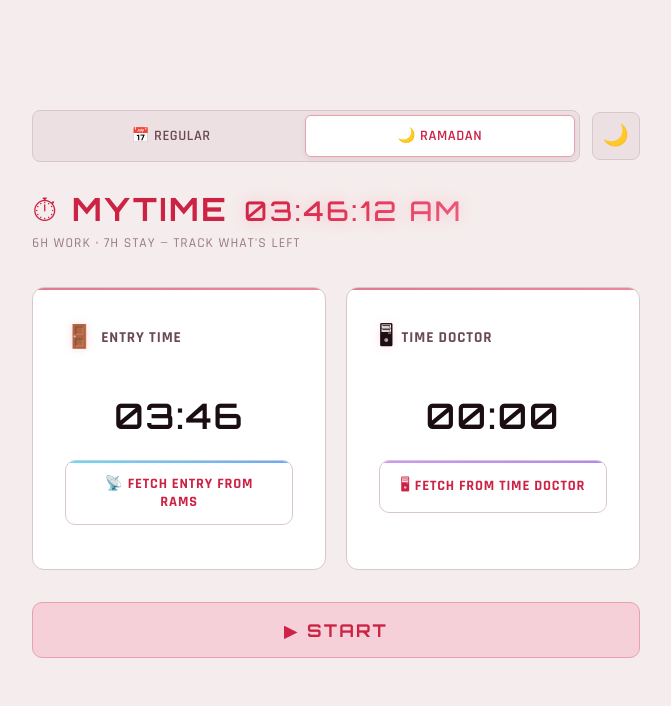
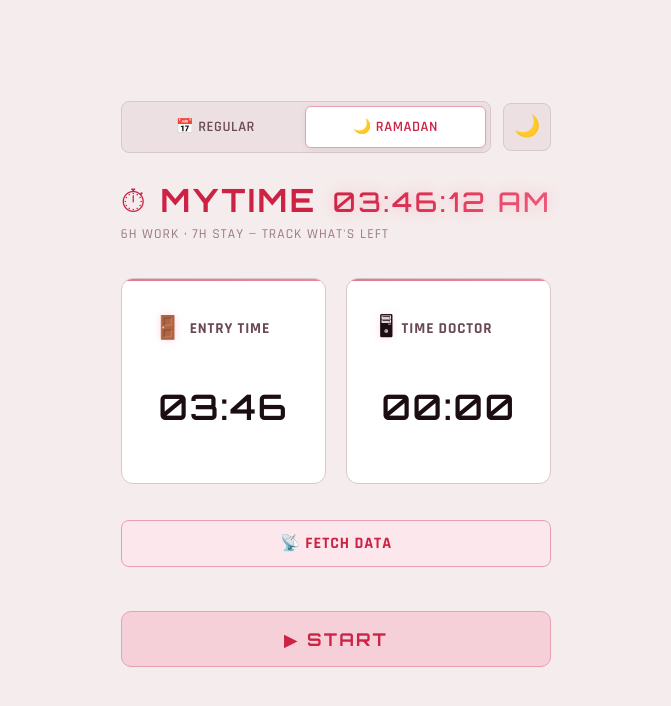
Before and after one commit to abdulla30r/myTime, a React (Vite) app: page / in a window 1280 px wide. Shown: the top 706 px of the page, without its empty margins (304-975 px from the left). Built offline with nearby package versions, Linux system fonts and the light colour scheme.

Commit message:
feat: unified fetch with employee map and N/A support

```diff
--- a/src/App.css
+++ b/src/App.css
@@ -1230,3 +1230,132 @@
   font-size: 0.95rem;
   cursor: pointer;
 }
+
+/* ── Unified Fetch Panel ── */
+.fetch-panel {
+  width: 100%;
+  margin-top: 1rem;
+}
+
+.fetch-btn {
+  width: 100%;
+  padding: 0.75rem 1.2rem;
+  border-radius: 8px;
+  border: 1px solid var(--accent-border);
+  background: var(--accent-bg);
+  color: var(--accent);
+  font-family: 'Rajdhani', sans-serif;
+  font-size: 1rem;
+  font-weight: 700;
+  text-transform: uppercase;
+  letter-spacing: 0.06em;
+  cursor: pointer;
+  transition: background 0.2s, border-color 0.2s, box-shadow 0.2s;
+  display: flex;
+  align-items: center;
+  justify-content: center;
+  gap: 0.5rem;
+  margin-bottom: 0.75rem;
+}
+
+.fetch-btn:hover:not(:disabled) {
+  background: var(--accent-bg-strong);
+  border-color: var(--accent);
+  box-shadow: var(--glow-accent);
+}
+
+.fetch-btn:disabled {
+  opacity: 0.6;
+  cursor: not-allowed;
+}
+
+.fetch-spinner {
+  display: inline-block;
+  width: 14px;
+  height: 14px;
+  border: 2px solid var(--accent-border);
+  border-top-color: var(--accent);
+  border-radius: 50%;
+  animation: rams-spin 0.6s linear infinite;
+}
+
+.fetch-status {
+  font-family: 'Rajdhani', sans-serif;
+  font-size: 0.8rem;
+  font-weight: 600;
+  padding: 0.4rem 0.75rem;
+  border-radius: 6px;
+  margin-bottom: 0.5rem;
+}
+
+.fetch-status--loading {
+  background: var(--accent-bg);
+  color: var(--text-secondary);
+  border: 1px solid var(--border-card);
+}
+
+.fetch-status--success {
+  background: #0a2e1a;
+  color: #4ade80;
+  border: 1px solid #166534;
+}
+
+.fetch-status--error {
+  background: #2e0a0a;
+  color: #f87171;
+  border: 1px solid #7f1d1d;
+}
+
+[data-theme='light'] .fetch-status--success {
+  background: #dcfce7;
+  color: #166534;
+  border-color: #86efac;
+}
+
+[data-theme='light'] .fetch-status--error {
+  background: #fef2f2;
+  color: #991b1b;
+  border-color: #fca5a5;
+}
+
+.fetch-select-group {
+  margin-top: 0.5rem;
+}
+
+.fetch-select {
+  width: 100%;
+  padding: 0.6rem 0.75rem;
+  border-radius: 8px;
+  border: 1px solid var(--accent-border);
+  background: var(--bg-card);
+  color: var(--text-primary);
+  font-family: 'Rajdhani', sans-serif;
+  font-size: 0.9rem;
+  cursor: pointer;
+}
+
+.fetch-change-btn {
+  width: 100%;
+  padding: 0.4rem 0.75rem;
+  border-radius: 6px;
+  border: 1px solid var(--border-card);
+  background: transparent;
+  color: var(--text-muted);
+  font-family: 'Rajdhani', sans-serif;
+  font-size: 0.75rem;
+  font-weight: 600;
+  text-transform: uppercase;
+  letter-spacing: 0.06em;
+  cursor: pointer;
+  transition: color 0.2s, border-color 0.2s;
+}
+
+.fetch-change-btn:hover {
+  color: var(--text-secondary);
+  border-color: var(--accent-border);
+}
+
+.input-card__na {
+  color: var(--text-muted);
+  opacity: 0.6;
+}
--- a/src/App.tsx
+++ b/src/App.tsx
@@ -4,14 +4,12 @@ import { useTimeCalculator } from './hooks/useTimeCalculator';
 import { useTheme } from './hooks/useTheme';
 import { ResultCard } from './components/ResultCard';
 import { ProgressBar } from './components/ProgressBar';
-import { RAMSPanel } from './components/RAMSPanel';
-import { TDPanel } from './components/TDPanel';
+import { FetchPanel } from './components/FetchPanel';
 import type { ScheduleMode } from './types/time';
 
 function App() {
   const { theme, toggleTheme } = useTheme();
-  const ramsFetched = useRef(false);
-  const tdFetched = useRef(false);
+  const hasTdData = useRef(true); // false when employee has no TD mapping
   const {
     started,
     setStarted,
@@ -69,7 +67,7 @@ function App() {
         /* ── Setup Screen ── */
         <section className="setup-screen">
           <div className="setup-row">
-            {/* Entry Time — from RAMS */}
+            {/* Entry Time */}
             <div className="setup-card">
               <div className="setup-card__header">
                 <span className="setup-card__icon">🚪</span>
@@ -78,35 +76,37 @@ function App() {
               <div className="setup-card__value">
                 {entryHour.toString().padStart(2, '0')}:{entryMinute.toString().padStart(2, '0')}
               </div>
-              <RAMSPanel
-                onApply={(h, m) => {
-                  setEntryHour(h);
-                  setEntryMinute(m);
-                  ramsFetched.current = true;
-                  if (tdFetched.current) setStarted(true);
-                }}
-              />
             </div>
 
-            {/* Time Doctor — from TD API */}
+            {/* Time Doctor */}
             <div className="setup-card">
               <div className="setup-card__header">
                 <span className="setup-card__icon">🖥</span>
                 <span className="setup-card__label">Time Doctor</span>
               </div>
               <div className="setup-card__value">
-                {tdHours.toString().padStart(2, '0')}:{tdMinutes.toString().padStart(2, '0')}
+                {hasTdData.current
+                  ? `${tdHours.toString().padStart(2, '0')}:${tdMinutes.toString().padStart(2, '0')}`
+                  : 'N/A'}
               </div>
-              <TDPanel
-                onApply={(h, m) => {
-                  setTdHours(h);
-                  setTdMinutes(m);
-                  tdFetched.current = true;
-                  if (ramsFetched.current) setStarted(true);
+            </div>
+          </div>
+
+          {/* Single fetch panel */}
+          <FetchPanel
+            onApply={(entry, td) => {
+              setEntryHour(entry.hour);
+              setEntryMinute(entry.minute);
+              if (td) {
+                setTdHours(td.hours);
+                setTdMinutes(td.minutes);
+                hasTdData.current = true;
+              } else {
+                hasTdData.current = false;
+              }
+              setStarted(true);
             }}
           />
-            </div>
-          </div>
 
           <button className="btn-start" onClick={() => setStarted(true)}>
             ▶ START
@@ -136,9 +136,15 @@ function App() {
                 <span className="input-card__label">Time Doctor</span>
               </div>
               <div className="input-card__display">
+                {hasTdData.current ? (
+                  <>
                     <span className="input-card__time">{tdTrackedStr}</span>
                     <span className="input-card__countdown">⏳ {tdRemainingCountdown} left</span>
                     <span className="input-card__sub">set: {tdHours}h {tdMinutes}m</span>
+                  </>
+                ) : (
+                  <span className="input-card__time input-card__na">N/A</span>
+                )}
               </div>
             </div>
           </section>
@@ -151,6 +157,7 @@ function App() {
 
           {/* ── Countdown Results ── */}
           <section className="results-section">
+            {hasTdData.current ? (
               <ResultCard
                 icon="🖥"
                 label="Time Doctor Remaining"
@@ -162,6 +169,11 @@ function App() {
                   <span className="result-card__sub">Quota complete ✔</span>
                 )}
               </ResultCard>
+            ) : (
+              <ResultCard icon="🖥" label="Time Doctor Remaining" value="N/A">
+                <span className="result-card__sub">No Time Doctor for this employee</span>
+              </ResultCard>
+            )}
 
             <ResultCard
               icon="🏢"
--- /dev/null
+++ b/src/components/FetchPanel.tsx
@@ -0,0 +1,149 @@
+import { useState } from 'react';
+import { useRAMS } from '../hooks/useRAMS';
+import { useTimeDoctor } from '../hooks/useTimeDoctor';
+import { getTDNameForRAMS } from '../utils/employeeMap';
+
+interface FetchPanelProps {
+  onApply: (entry: { hour: number; minute: number }, td: { hours: number; minutes: number } | null) => void;
+}
+
+export function FetchPanel({ onApply }: FetchPanelProps) {
+  const rams = useRAMS();
+  const td = useTimeDoctor();
+  const [fetching, setFetching] = useState(false);
+
+  const isLoading = fetching || rams.status === 'loading' || td.status === 'loading';
+
+  // ── Single fetch: RAMS + TD in parallel ──
+  const handleFetch = async () => {
+    setFetching(true);
+
+
+    // Wrap each in a settled promise so one failing doesn't block the other
+    await Promise.allSettled([
+      new Promise<void>((resolve) => {
+        rams.fetchAttendance(() => { /* no auto-apply yet */ });
+        // fetchAttendance is async internally but the hook updates state;
+        // we resolve immediately and rely on state updates
+        resolve();
+      }),
+      new Promise<void>((resolve) => {
+        td.fetchTimeDoctor();
+        resolve();
+      }),
+    ]);
+
+    setFetching(false);
+  };
+
+  // ── Handle employee selection from RAMS dropdown ──
+  const handleSelect = (ramsName: string) => {
+    if (!ramsName) return;
+
+    const ramsRecord = rams.records.find((r) => r.name === ramsName);
+    if (!ramsRecord) return;
+
+    // Parse RAMS entry time
+    const parts = ramsRecord.firstIn.split(':');
+    const h = parseInt(parts[0], 10);
+    const m = parseInt(parts[1], 10);
+    if (isNaN(h) || isNaN(m)) return;
+
+    // Save RAMS employee
+    rams.saveEmployee(ramsRecord.name);
+
+    // Look up TD via map
+    const tdName = getTDNameForRAMS(ramsName);
+    let tdData: { hours: number; minutes: number } | null = null;
+
+    if (typeof tdName === 'string') {
+      // Find matching TD record
+      const tdRecord = td.records.find(
+        (r) => r.name.toLowerCase() === tdName.toLowerCase()
+      );
+      if (tdRecord && tdRecord.seconds > 0) {
+        tdData = {
+          hours: Math.floor(tdRecord.seconds / 3600),
+          minutes: Math.floor((tdRecord.seconds % 3600) / 60),
+        };
+      } else {
+        // Has TD mapping but no tracked time today
+        tdData = { hours: 0, minutes: 0 };
+      }
+    }
+    // tdData stays null if no TD mapping → N/A
+
+    onApply({ hour: h, minute: m }, tdData);
+  };
+
+  // Build dropdown items with TD info
+  const dropdownItems = rams.records.map((r) => {
+    const tdName = getTDNameForRAMS(r.name);
+    let tdInfo = 'N/A';
+    if (typeof tdName === 'string') {
+      const tdRec = td.records.find(
+        (rec) => rec.name.toLowerCase() === tdName.toLowerCase()
+      );
+      tdInfo = tdRec ? tdRec.timeWorked : '00:00:00';
+    }
+    return { ramsName: r.name, firstIn: r.firstIn, tdInfo };
+  });
+
+  return (
+    <div className="fetch-panel">
+      <button
+        className="fetch-btn"
+        onClick={handleFetch}
+        disabled={isLoading}
+      >
+        {isLoading ? (
+          <>
+            <span className="fetch-spinner" />
+            Fetching...
+          </>
+        ) : (
+          '📡 Fetch Data'
+        )}
+      </button>
+
+      {/* Status messages */}
+      {rams.message && (
+        <div className={`fetch-status fetch-status--${rams.status}`}>
+          RAMS: {rams.message}
+        </div>
+      )}
+      {td.message && (
+        <div className={`fetch-status fetch-status--${td.status}`}>
+          TD: {td.message}
+        </div>
+      )}
+
+      {/* Employee picker — only RAMS list, TD auto-matched */}
+      {!rams.hasSavedEmployee && rams.records.length > 0 && (
+        <div className="fetch-select-group">
+          <select
+            className="fetch-select"
+            defaultValue=""
+            onChange={(e) => handleSelect(e.target.value)}
+          >
+            <option value="">-- Select your name --</option>
+            {dropdownItems.map((item) => (
+              <option key={item.ramsName} value={item.ramsName}>
+                {item.ramsName} — Entry: {item.firstIn} | TD: {item.tdInfo}
+              </option>
+            ))}
+          </select>
+        </div>
+      )}
+
+      {rams.hasSavedEmployee && (rams.status === 'idle' || rams.status === 'success') && (
+        <button
+          className="fetch-change-btn"
+          onClick={() => { rams.clearSavedEmployee(); window.location.reload(); }}
+        >
+          ↻ Change Employee
+        </button>
+      )}
+    </div>
+  );
+}
--- /dev/null
+++ b/src/utils/employeeMap.ts
@@ -0,0 +1,64 @@
+/**
+ * Employee mapping: RAMS name → Time Doctor name.
+ *
+ * Key   = RAMS employee name (exactly as it appears in RAMS dropdown, WITHOUT the ID portion).
+ *         The lookup strips everything from " (" onward, trims, and lowercases.
+ * Value = Time Doctor user name (exactly as returned by TD /users API),
+ *         or null if the employee does NOT use Time Doctor.
+ *
+ * To add / remove employees, simply edit this map.
+ */
+const RAW_MAP: Record<string, string | null> = {
+  // ── Employees WITH Time Doctor ──
+  'abdulla':              'Abdulla',
+  'abdullah2':            'Abdullah2',
+  'ador':                 'Ador',
+  'donald jerry':         'Donald',
+  'ifte kharul':          'Ifte',
+  'towsif':               'Towsif Ahmed Khalid',
+  'ismail':               'Ismail',
+  'sakib':                'Sakib',
+  'jewel':                'Jewel Chakma',
+  'rabiul':               'Rabiul Ahsan',
+  'tanveer':              'Tanveer',
+  'mahbubur':             'Mahbubur',
+  'azim':                 'Arshil',
+
+  // ── Employees WITHOUT Time Doctor (show N/A) ──
+  'himel baidya':         null,
+  'yasmin':               null,
+  'mubin':                null,
+  'sheema':               null,
+  'mahedy hasan':         null,
+  'shafiq':               null,
+};
+
+/**
+ * Normalise a RAMS name for lookup.
+ * "Abdulla (100025)" → "abdulla"
+ * "DONALD JERRY (2)" → "donald jerry"
+ */
+function normalise(ramsName: string): string {
+  return ramsName.replace(/\s*\(.*$/, '').trim().toLowerCase();
+}
+
+/**
+ * Given a RAMS employee name, find the matching Time Doctor user name.
+ * Returns:
+ *   - `string` — the TD name to look up in TD records
+ *   - `null`   — employee exists in map but has no TD (show N/A)
+ *   - `undefined` — employee not in map at all (treat as no TD)
+ */
+export function getTDNameForRAMS(ramsName: string): string | null | undefined {
+  const key = normalise(ramsName);
+  if (key in RAW_MAP) return RAW_MAP[key];
+  return undefined;
+}
+
+/**
+ * Check whether a RAMS employee uses Time Doctor.
+ */
+export function hasTD(ramsName: string): boolean {
+  const td = getTDNameForRAMS(ramsName);
+  return typeof td === 'string';
+}
```
Lines whose indentation alone changed are shown as unchanged.
